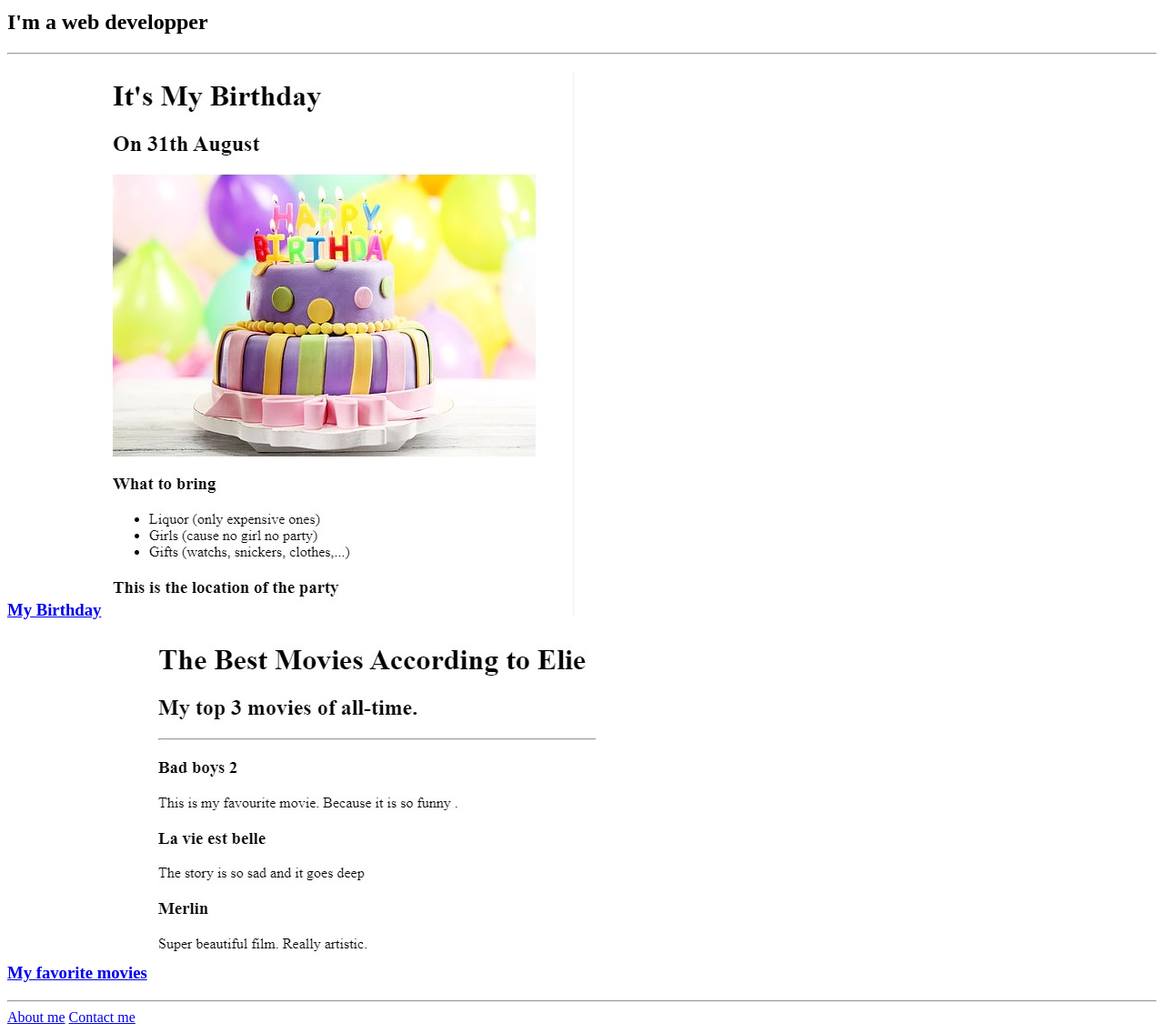
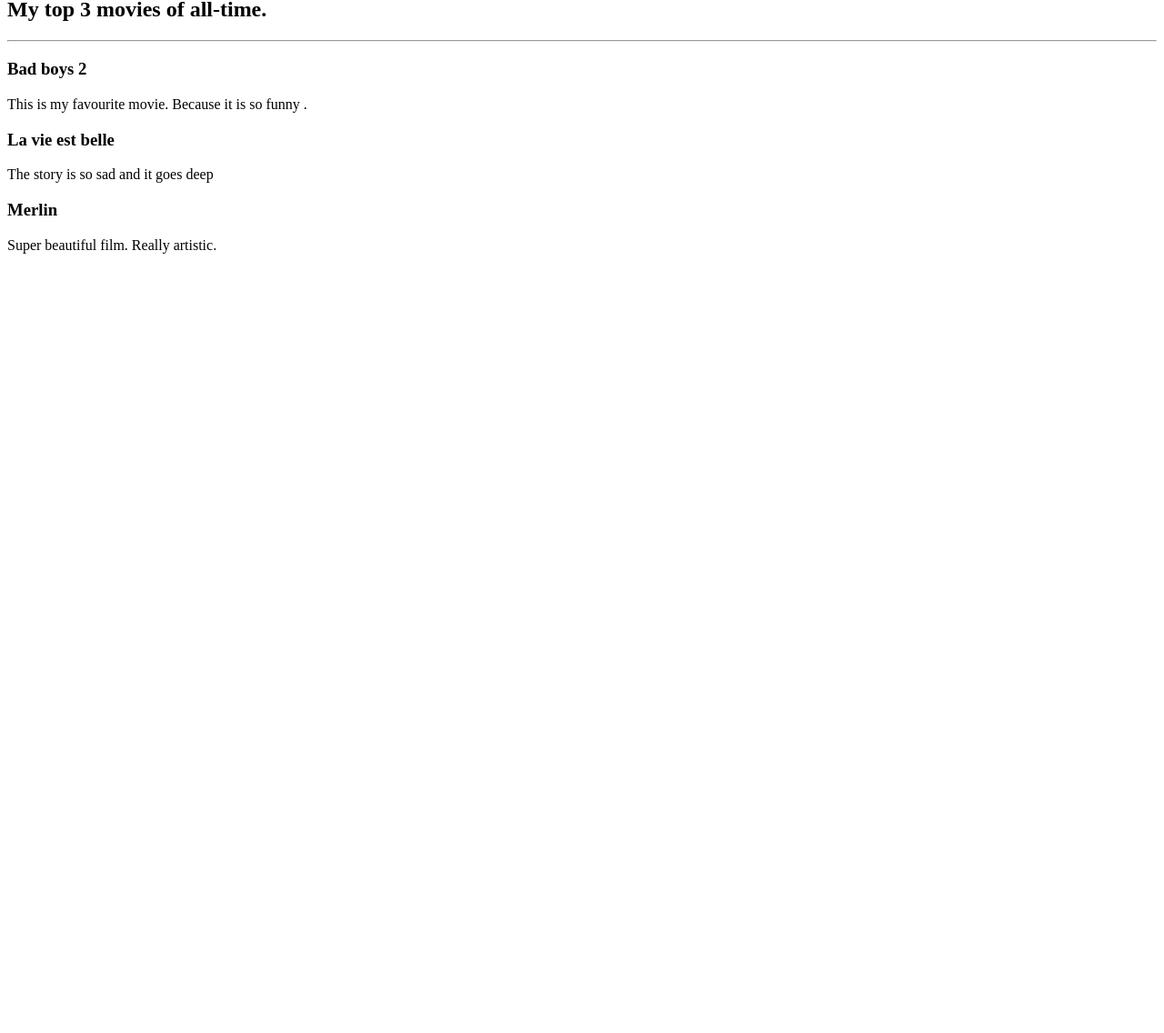
Before and after one commit to ElieBulakali/html-firstproject, a plain HTML site: page index.html in a window 1280 px wide. Shown: the part 69-1205 px from the top of the page at 91% size. After the commit the page ends 800 px from the top, so only its background shows below. Drawn offline with Linux system fonts and the light colour scheme.

Commit message:
Add files via upload

```diff
--- a/index.html
+++ b/index.html
@@ -1,26 +1,10 @@
-<!DOCTYPE html>
-<html lang="en">
-<head>
-    <meta charset="UTF-8">
-    <meta name="viewport" content="width=device-width, initial-scale=1.0">
-    <title>Elie's Portfolio</title>
-</head>
-<body>
-
-</body>
-</html>
-
-<h1> Elie's Portfolio</h1>
-<h2>I'm a web developper</h2>
-<hr>
-
-<h3><a href="../3.4 Birthday Invite Project/index.html">My Birthday</a>
-<img src="./assets/images/My birthday.jpg" alt="My Birthday"></h3>
-
-<h3><a href="../2.4 Movie Ranking Project/index.html">My favorite movies</a>
-<img src="./assets/images/My movie ranking.jpg" alt="My movie ranking">
-</h3>
-<hr>
-
- <a href="../4.1 Webpages/public/about.html">About me</a>
- <a href="../4.1 Webpages/public/contact.html">Contact me</a>
+<!-- Write your code below -->
+<h1>The Best Movies According to Elie</h1>
+<h2>My top 3 movies of all-time.</h2>
+<hr />
+<h3>Bad boys 2</h3>
+<p>This is my favourite movie. Because it is so funny .</p>
+<h3>La vie est belle</h3>
+<p>The story is so sad and it goes deep</p>
+<h3>Merlin</h3>
+<p>Super beautiful film. Really artistic.</p>
```
